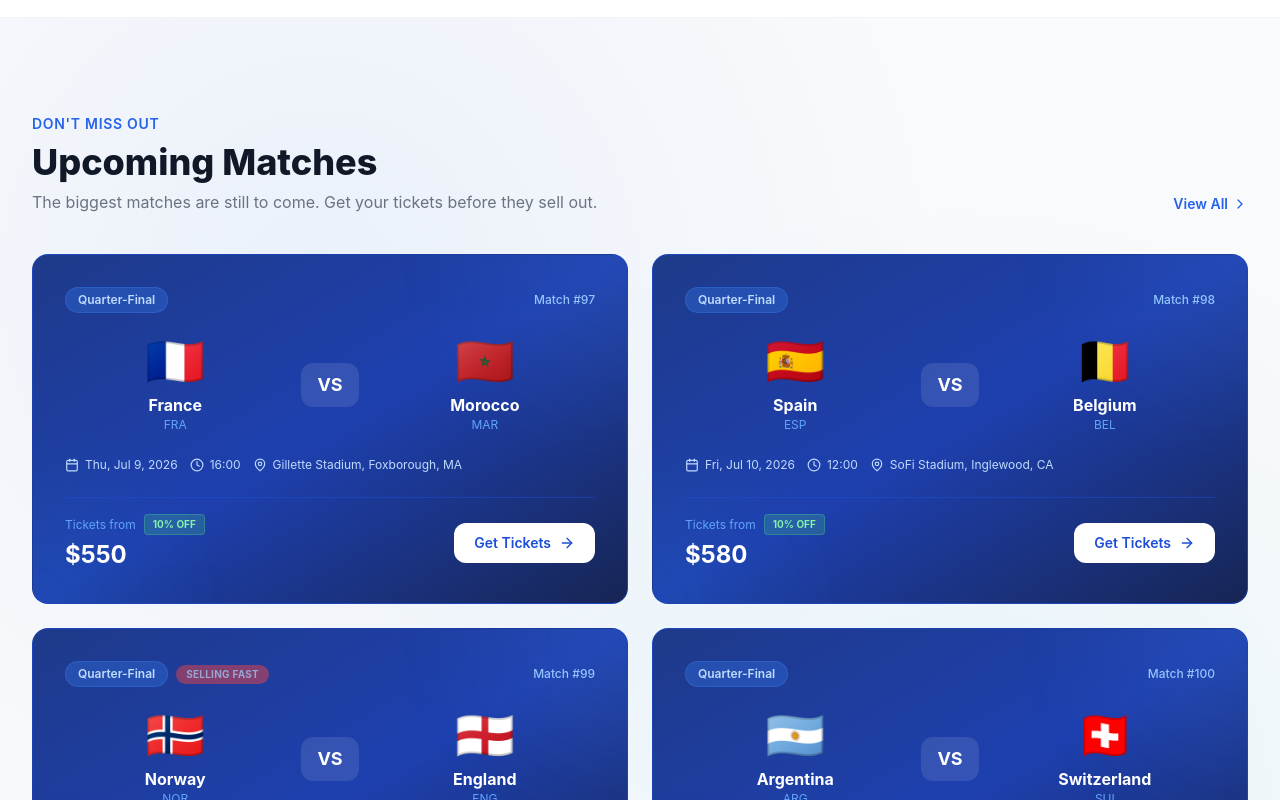
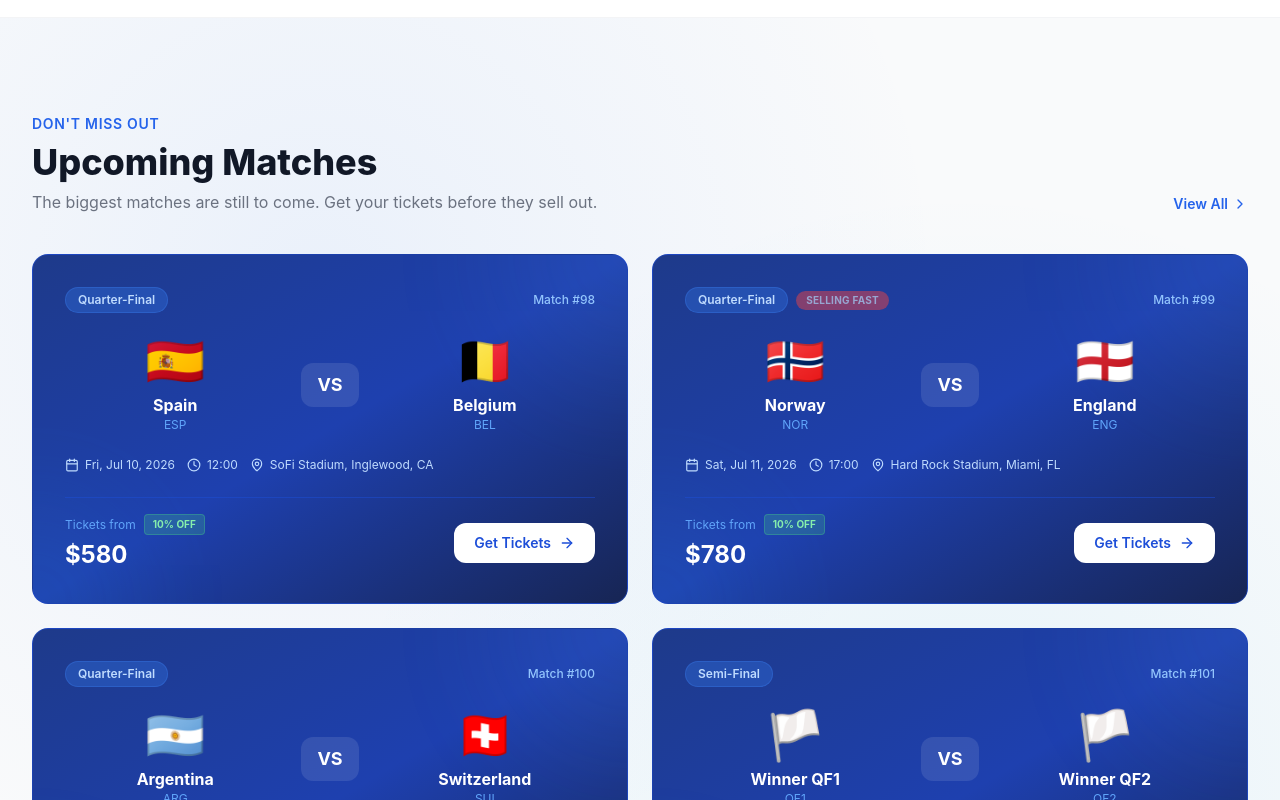
Before and after one commit to SamsonGP/tickethives, a Next.js app in the folder Tickethives/: page / in a window 1280 px wide. Shown: the part 960-1760 px from the top of the page. Built offline with nearby package versions, Linux system fonts and the light colour scheme.

Commit message:
Update matches.ts

```diff
--- a/Tickethives/src/data/matches.ts
+++ b/Tickethives/src/data/matches.ts
@@ -2,24 +2,6 @@ import { Match } from "@/types";
 
 export const matches: Match[] = [
   // ==================== QUARTER-FINALS ====================
-  {
-    id: "match-97",
-    matchNumber: 97,
-    stage: "Quarter-Final",
-    teamA: { name: "France", code: "FRA", flag: "🇫🇷" },
-    teamB: { name: "Morocco", code: "MAR", flag: "🇲🇦" },
-    venue: { name: "Gillette Stadium", city: "Foxborough, MA", country: "USA", capacity: 65878 },
-    date: "2026-07-09",
-    time: "16:00",
-    image: "/images/stadium-1.jpg",
-    featured: true,
-    ticketCategories: [
-      { id: "cat-97a", name: "Premium Hospitality", description: "VIP lounge with premium catering and the best seats in the house", price: 4200, available: 35, section: "VIP Level" },
-      { id: "cat-97b", name: "Category 1", description: "Premium seats with excellent pitch views", price: 1890, available: 180, section: "Lower Tier" },
-      { id: "cat-97c", name: "Category 2", description: "Great views of the action from mid-tier seating", price: 1049, available: 320, section: "Mid Tier" },
-      { id: "cat-97d", name: "Category 3", description: "Affordable seats with electric atmosphere", price: 550, available: 650, section: "Upper Tier" },
-    ],
-  },
   {
     id: "match-98",
     matchNumber: 98,
```
